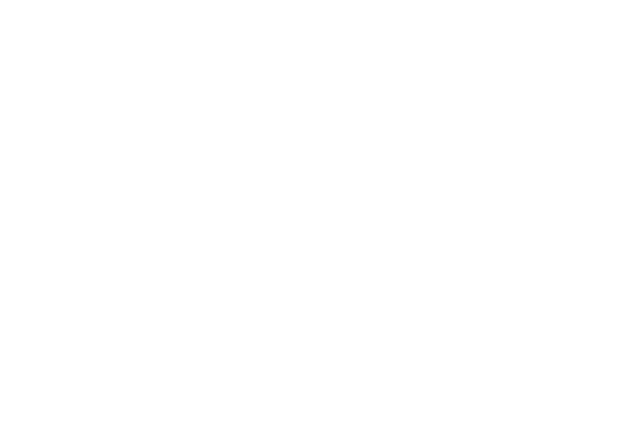
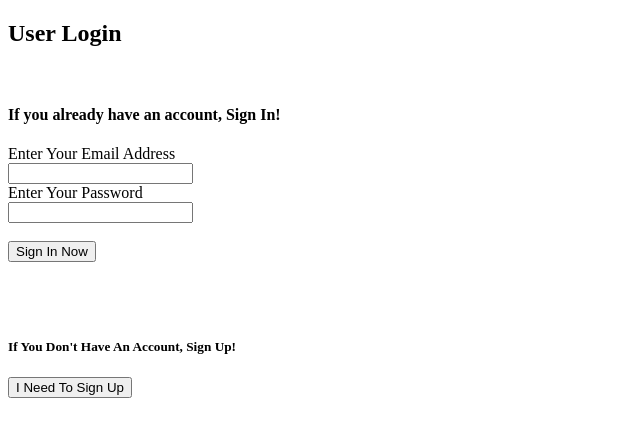
Before and after one commit to CVDavis104/Revature-Project-2, a plain HTML site: page Frontend-Group-1/index.html in a window 1280 px wide. Shown: the whole page, without its empty margins (0-640 px from the left). Drawn offline with Linux system fonts and the light colour scheme.

Commit message:
got the html sign up page set up

```diff
--- a/Frontend-Group-1/index.html
+++ b/Frontend-Group-1/index.html
@@ -2,11 +2,47 @@
 <html lang="en">
 <head>
     <meta charset="UTF-8">
-    <meta http-equiv="X-UA-Compatible" content="IE=edge">
-    <meta name="viewport" content="width=device-width, initial-scale=1.0">
-    <title>Document</title>
+    <title>View User</title>
+
+
 </head>
+
+
 <body>
 
+<div>
+
+</div>
+
+<div>
+    <h2> User Login</h2>
+    <br>
+    <h4> If you already have an account, Sign In!</h4>
+    <form id="formID">
+        <label> Enter Your Email Address</label><br>
+        <input type="text" id="email-sign-in"><br>
+        <label> Enter Your Password</label><br>
+        <input type="password" id="password-sign-in">
+
+        <br>
+        <br>
+
+        <button id="login-button">Sign In Now</button>
+    </form>
+    <br>
+    <br>
+    <br>
+
+    <h5> If You Don't Have An Account, Sign Up!</h5>
+    <form>
+
+        <input type="submit" id="submit-up-button" value="I Need To Sign Up">
+
+    </form>
+</div>
+
+
+
+<script src="./javascript/index.js"></script>
 </body>
 </html>
```
